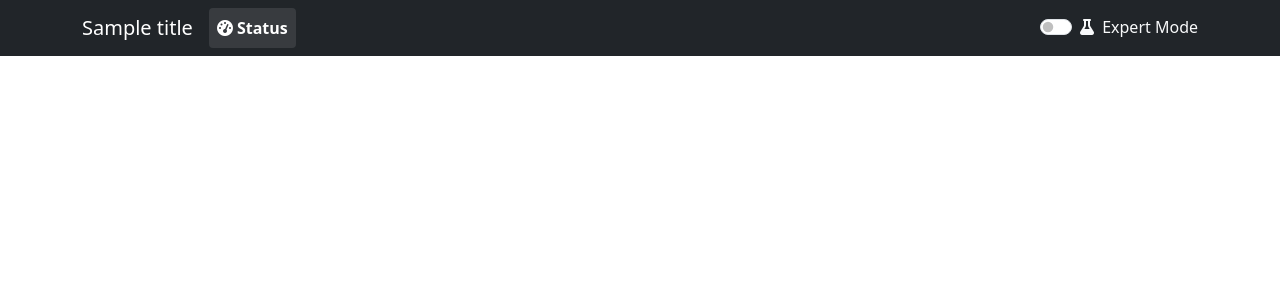
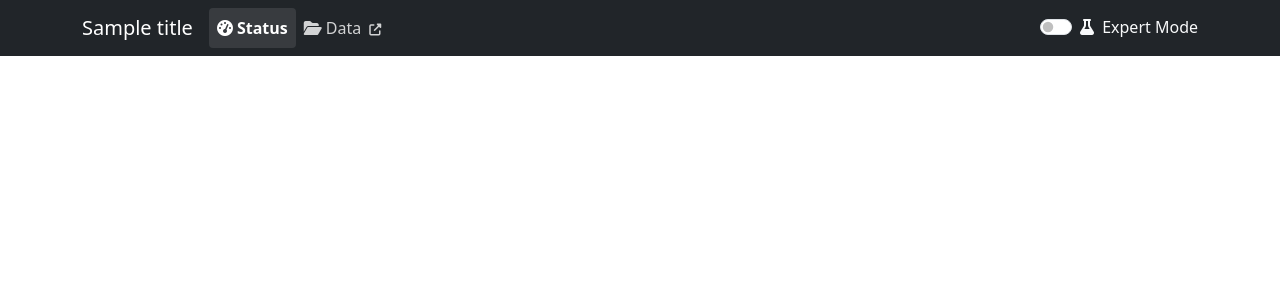
Before and after one commit to trackIT-Systems/tsconfig, a FastAPI app: template app/templates/base.html in a window 1280 px wide. Shown: the top 300 px of the page. Run offline with FastAPI, Linux system fonts and the light colour scheme; the template is opened without the code that fills it: most values are stand-ins (such as "Sample title", 1, 10 or a date in 2020); data that the repository does not hold is empty; parts of the project's set-up code (start-up, migrations or seed data) failed here and were passed over; some libraries are stand-ins or nearby versions.

Commit message:
added files reference

```diff
--- a/app/templates/partials/navbar.html
+++ b/app/templates/partials/navbar.html
@@ -38,6 +38,15 @@
                         <i class="fas fa-volume-up me-1"></i>Soundscapepipe
                     </a>
                 </li>
+                <li class="nav-item">
+                    <a class="nav-link"
+                       href="/data/files"
+                       target="_blank"
+                       title="File Browser (External)">
+                        <i class="fas fa-folder-open me-1"></i>Data
+                        <i class="fas fa-external-link-alt ms-1" style="font-size: 0.75em;"></i>
+                    </a>
+                </li>
             </ul>
             <div class="navbar-nav ms-auto">
                 <div class="nav-item d-flex align-items-center">
```
